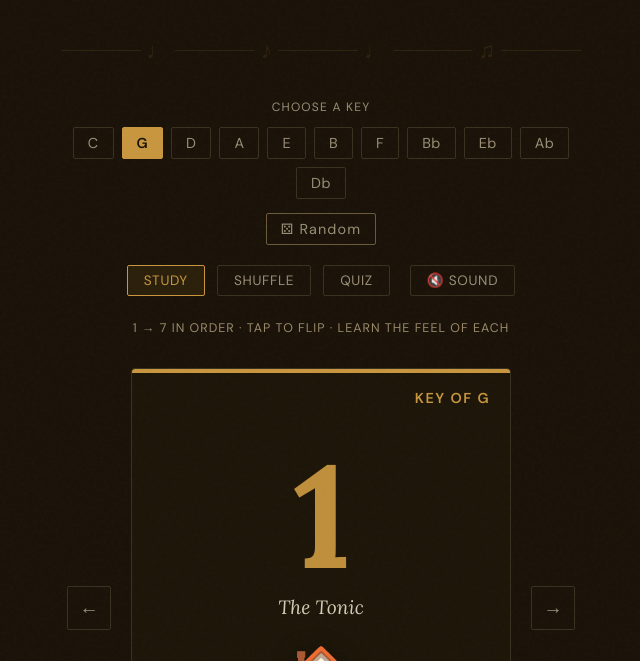
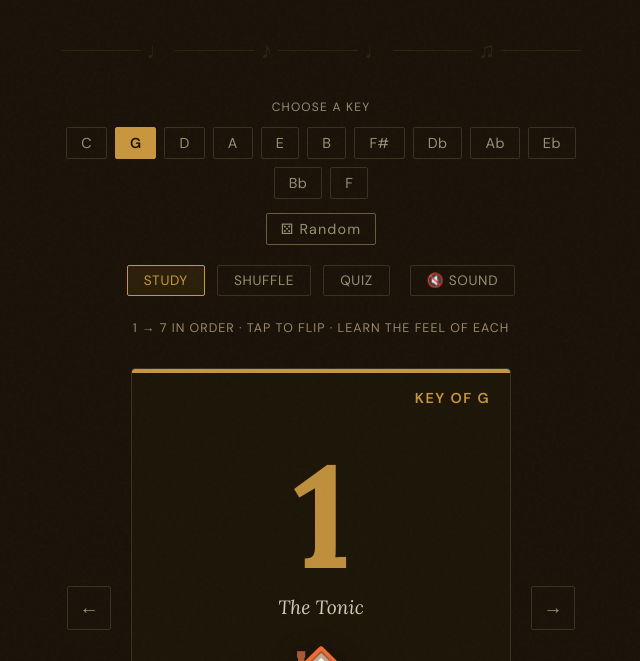
Before and after one commit to DominickDeJesus/NashNumbers, a website: page public/index.html in a window 1280 px wide. Shown: the part 139-800 px from the top of the page, without its empty margins (319-959 px from the left). Drawn offline with Linux system fonts and the light colour scheme.

Commit message:
Added key order

```diff
--- a/public/index.html
+++ b/public/index.html
@@ -523,11 +523,11 @@
 <footer>tap card to reveal · arrows to navigate · choose key above</footer>
 
 <script>
-const KEYS = ['C','G','D','A','E','B','F','Bb','Eb','Ab','Db'];
+const KEYS = ['C','G','D','A','E','B','F#','Db','Ab','Eb','Bb','F'];
 const SCALE_STEPS = [0,2,4,5,7,9,11];
 
 function getScaleNotes(key) {
-  const roots = { C:0,G:7,D:2,A:9,E:4,B:11,F:5,Bb:10,Eb:3,Ab:8,Db:1 };
+  const roots = { C:0,G:7,D:2,A:9,E:4,B:11,'F#':6,Db:1,Ab:8,Eb:3,Bb:10,F:5 };
   const root = roots[key];
   return SCALE_STEPS.map(s => {
     const noteIdx = (root + s) % 12;
```
